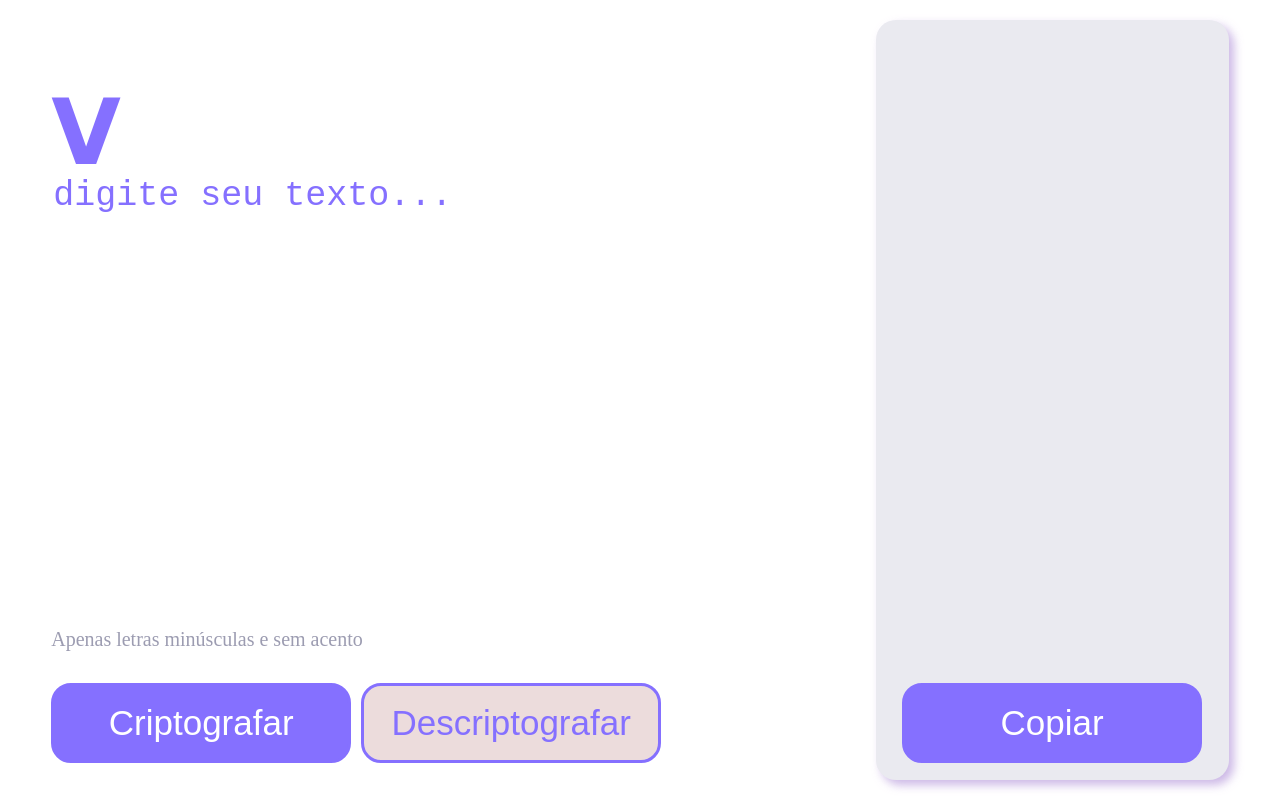
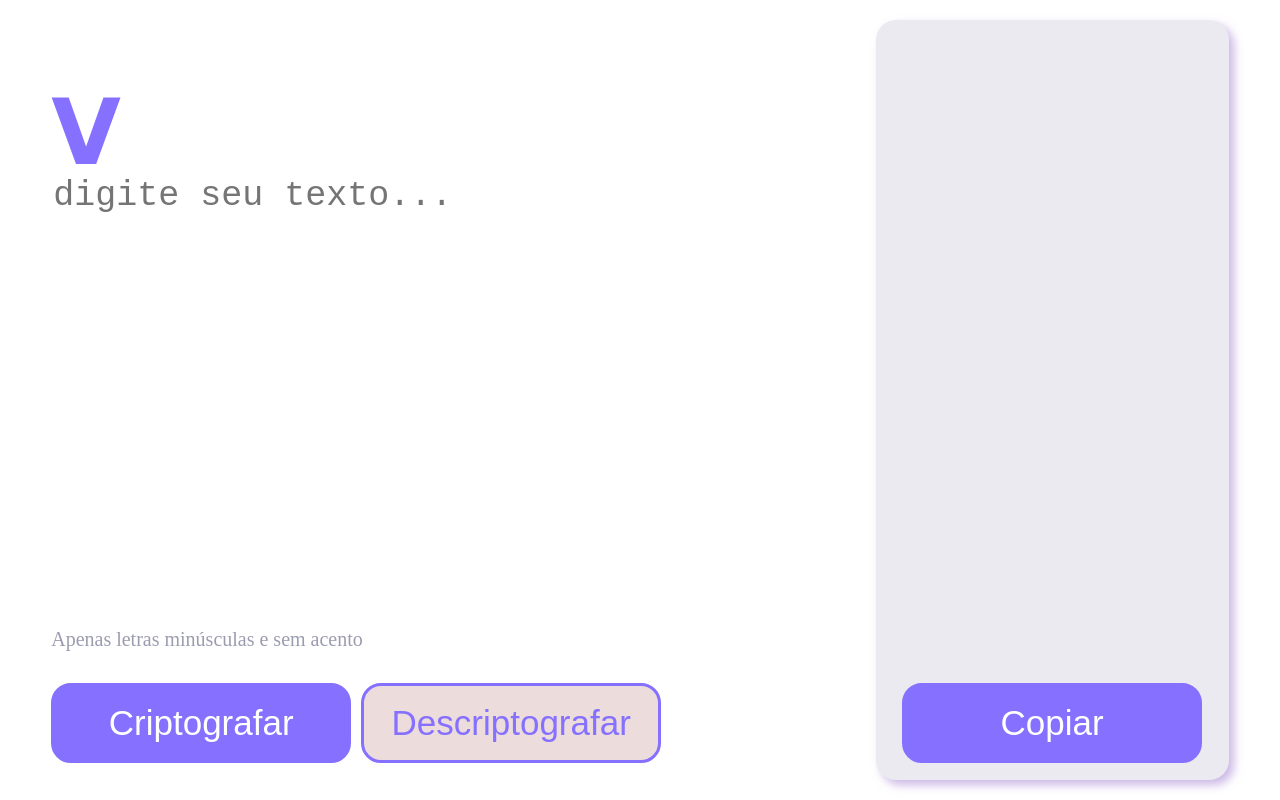
Before and after one commit to VictorNicolau-coder/Decodificador, a plain HTML site: page index.html in a window 1280 px wide. Drawn offline with Linux system fonts and the light colour scheme; a web font is replaced by a local one.

Commit message:
adicoes html

```diff
--- a/index.html
+++ b/index.html
@@ -16,7 +16,7 @@
                     <h1>V</h1>
                 </div>
                 <div id="box-text">
-                    <textarea id="inputText">digite seu texto...</textarea>
+                    <textarea id="inputText" placeholder="digite seu texto..."></textarea>
                 </div>
                 <div id="box-watchout">
                     <label>Apenas letras minúsculas e sem acento</label>
```
